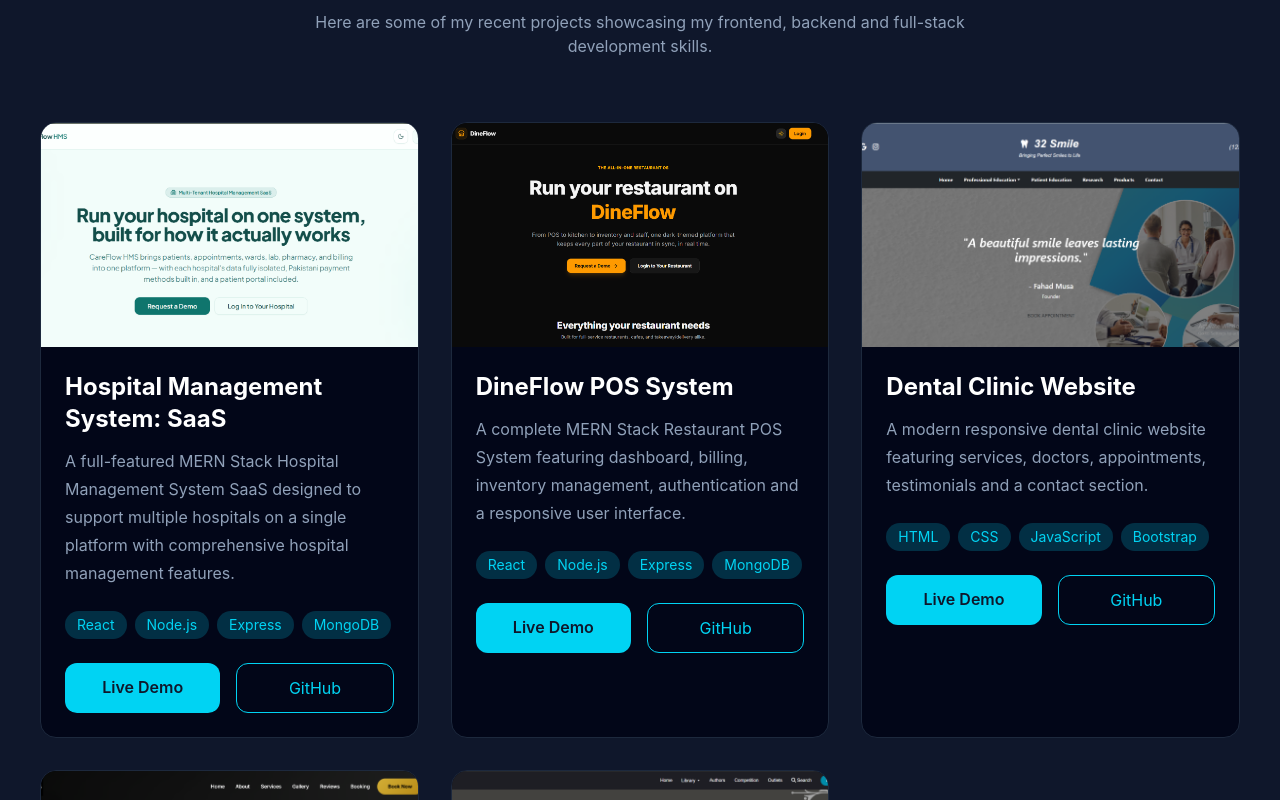
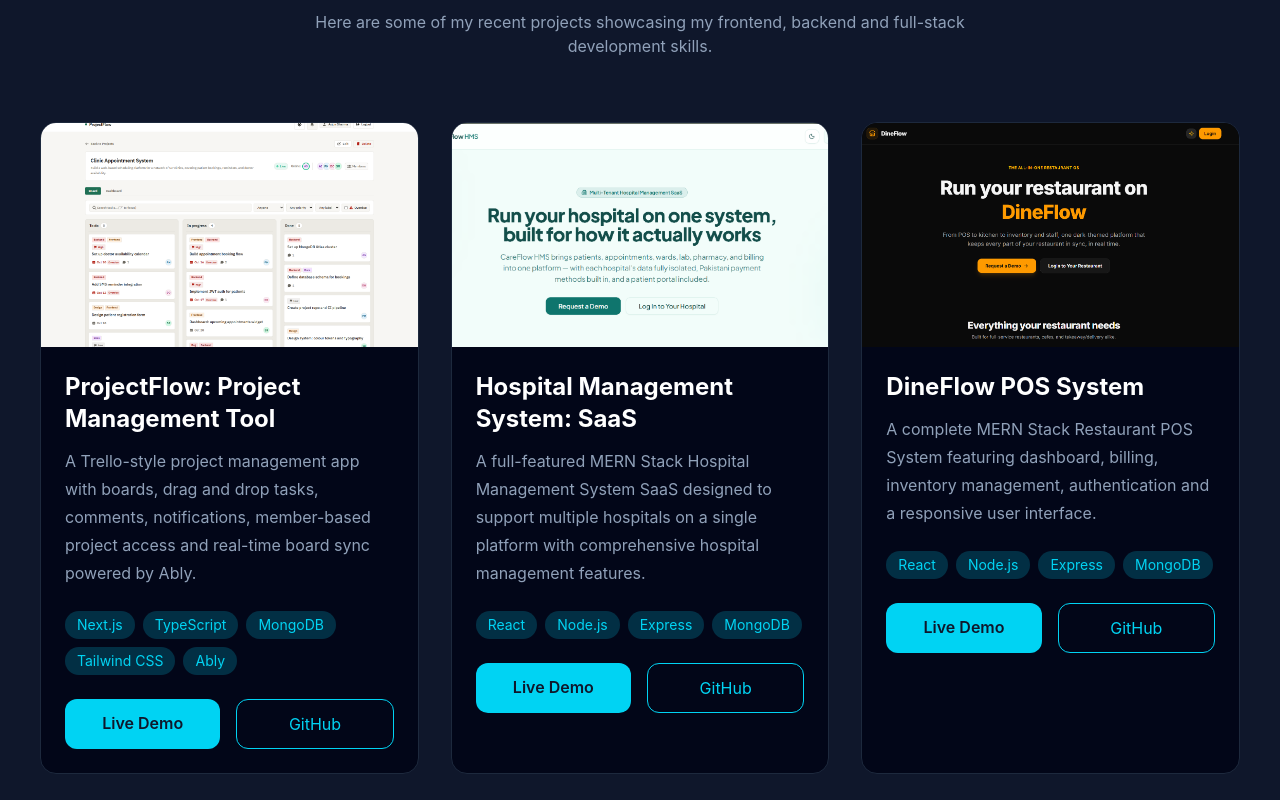
Before and after one commit to fahadmusa725/fahad-portfolio, a React (Vite) app: page / in a window 1280 px wide. Shown: the part 3100-3900 px from the top of the page. Built offline with nearby package versions, Linux system fonts and the light colour scheme.

Commit message:
Add ProjectFlow to projects

```diff
--- a/src/components/Projects.jsx
+++ b/src/components/Projects.jsx
@@ -1,5 +1,6 @@
 import { motion } from "framer-motion";
 
+import projectflowImg from "../assets/images/projectflow.png";
 import posImg from "../assets/images/pos.png";
 import dentalImg from "../assets/images/dental.png";
 import detailingImg from "../assets/images/detailing.png";
@@ -8,8 +9,22 @@ import hmsImg from "../assets/images/hms.png";
 
 const projects = [
   {
+    title: "ProjectFlow: Project Management Tool",
+    image: projectflowImg,
+    width: 1440,
+    height: 900,
+    description:
+      "A Trello-style project management app with boards, drag and drop tasks, comments, notifications, member-based project access and real-time board sync powered by Ably.",
+    tech: ["Next.js", "TypeScript", "MongoDB", "Tailwind CSS", "Ably"],
+    github: "https://github.com/fahadmusa725/CodeAlpha_ProjectFlow",
+    live: "https://fahad-projectflow.vercel.app",
+  },
+
+  {
     title: "Hospital Management System: SaaS",
     image: hmsImg,
+    width: 1787,
+    height: 707,
     description:
       "A full-featured MERN Stack Hospital Management System SaaS designed to support multiple hospitals on a single platform with comprehensive hospital management features.",
     tech: ["React", "Node.js", "Express", "MongoDB"],
@@ -20,6 +35,8 @@ const projects = [
   {
     title: "DineFlow POS System",
     image: posImg,
+    width: 1645,
+    height: 870,
     description:
       "A complete MERN Stack Restaurant POS System featuring dashboard, billing, inventory management, authentication and a responsive user interface.",
     tech: ["React", "Node.js", "Express", "MongoDB"],
@@ -30,6 +47,8 @@ const projects = [
   {
     title: "Dental Clinic Website",
     image: dentalImg,
+    width: 1885,
+    height: 918,
     description:
       "A modern responsive dental clinic website featuring services, doctors, appointments, testimonials and a contact section.",
     tech: ["HTML", "CSS", "JavaScript", "Bootstrap"],
@@ -40,6 +59,8 @@ const projects = [
   {
     title: "Premium Shine Detailing",
     image: detailingImg,
+    width: 1815,
+    height: 911,
     description:
       "A professional mobile car detailing website featuring service booking, pricing, gallery and a responsive design.",
     tech: ["HTML", "CSS", "JavaScript"],
@@ -50,6 +71,8 @@ const projects = [
   {
     title: "Booksy: Online E-Book & Book Store",
     image: booksyImg,
+    width: 1892,
+    height: 920,
     description:
       "A complete PHP and MySQL-based online bookstore for selling books in PDF, hard copy and CD formats, with shopping, orders and management features.",
     tech: ["PHP", "MySQL", "HTML", "CSS", "JavaScript"],
@@ -100,6 +123,9 @@ const Projects = () => {
               <img
                 src={project.image}
                 alt={project.title}
+                width={project.width}
+                height={project.height}
+                loading="lazy"
                 className="w-full h-56 object-cover"
               />
 
```
Also changed, not shown: src/assets/images/projectflow.png (added).
